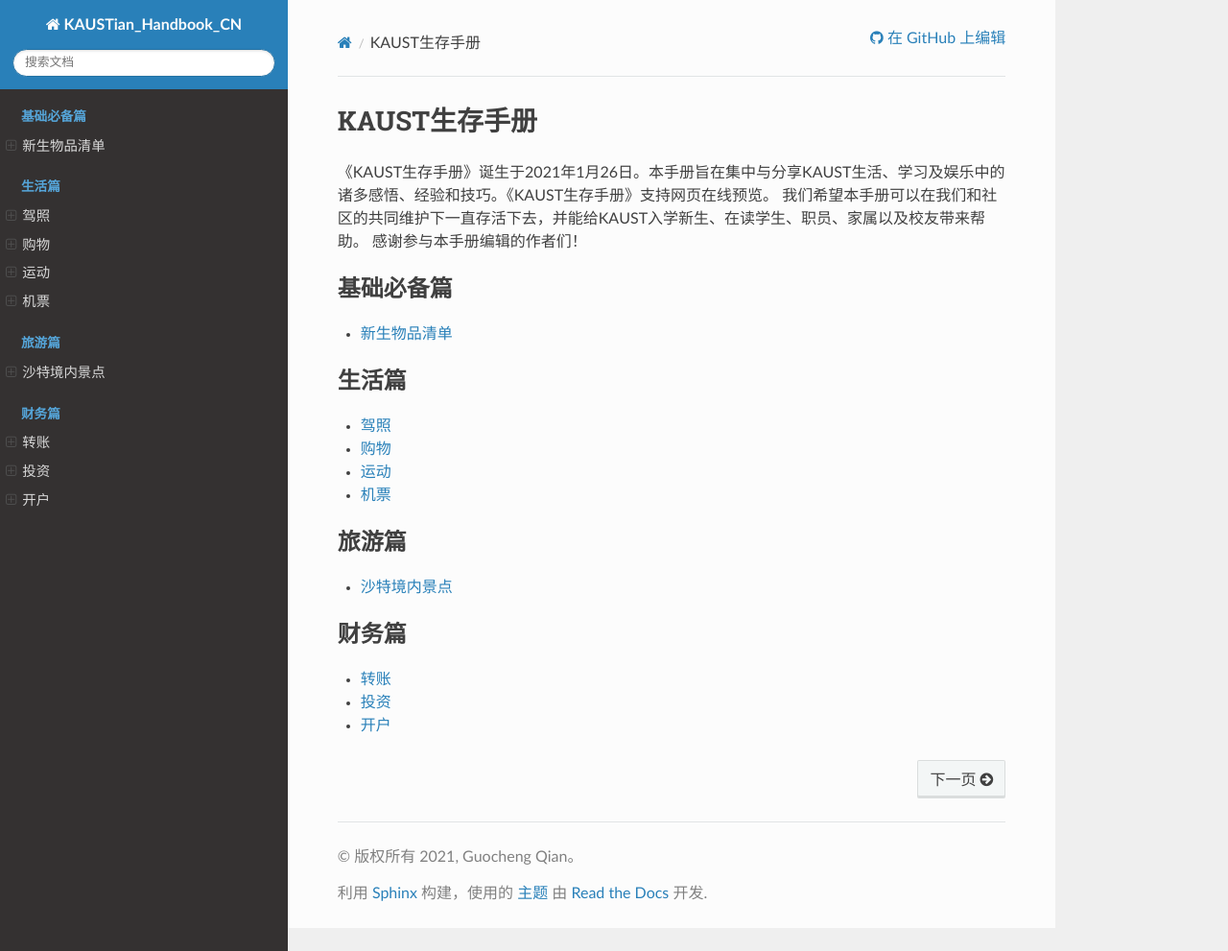
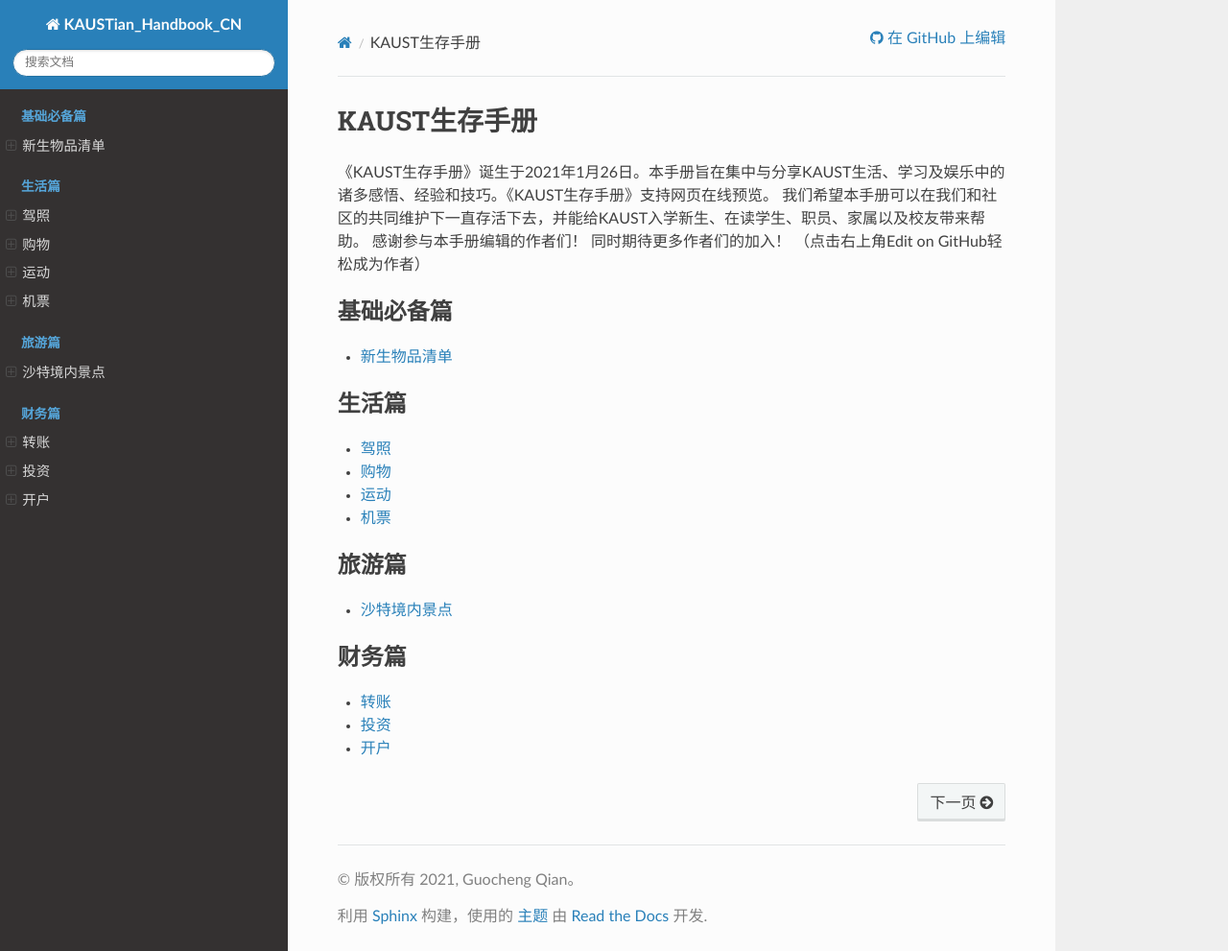
Before and after one commit to guochengqian/KAUSTian_Handbook_CN, a Sphinx documentation site: the page built from docs/index.rst, in a window 1280 px wide and 991 px high. Shown: the whole window at 96% size. Built offline with Sphinx 7.4.7 and the Read the Docs theme 2.0.0, drawn with Linux system fonts in a browser that asks for light colours; pages that are not in the unit, such as notebooks, are missing from menus.

Commit message:
欢迎作者

```diff
--- a/docs/index.rst
+++ b/docs/index.rst
@@ -9,7 +9,7 @@
 KAUST生存手册
 **************
 
-《KAUST生存手册》诞生于2021年1月26日。本手册旨在集中与分享KAUST生活、学习及娱乐中的诸多感悟、经验和技巧。《KAUST生存手册》支持网页在线预览。 我们希望本手册可以在我们和社区的共同维护下一直存活下去，并能给KAUST入学新生、在读学生、职员、家属以及校友带来帮助。 感谢参与本手册编辑的作者们！
+《KAUST生存手册》诞生于2021年1月26日。本手册旨在集中与分享KAUST生活、学习及娱乐中的诸多感悟、经验和技巧。《KAUST生存手册》支持网页在线预览。 我们希望本手册可以在我们和社区的共同维护下一直存活下去，并能给KAUST入学新生、在读学生、职员、家属以及校友带来帮助。 感谢参与本手册编辑的作者们！ 同时期待更多作者们的加入！ （点击右上角Edit on GitHub轻松成为作者）
 
 
 .. toctree::
```
Also changed, not shown: README.md (+2 -2 lines).
